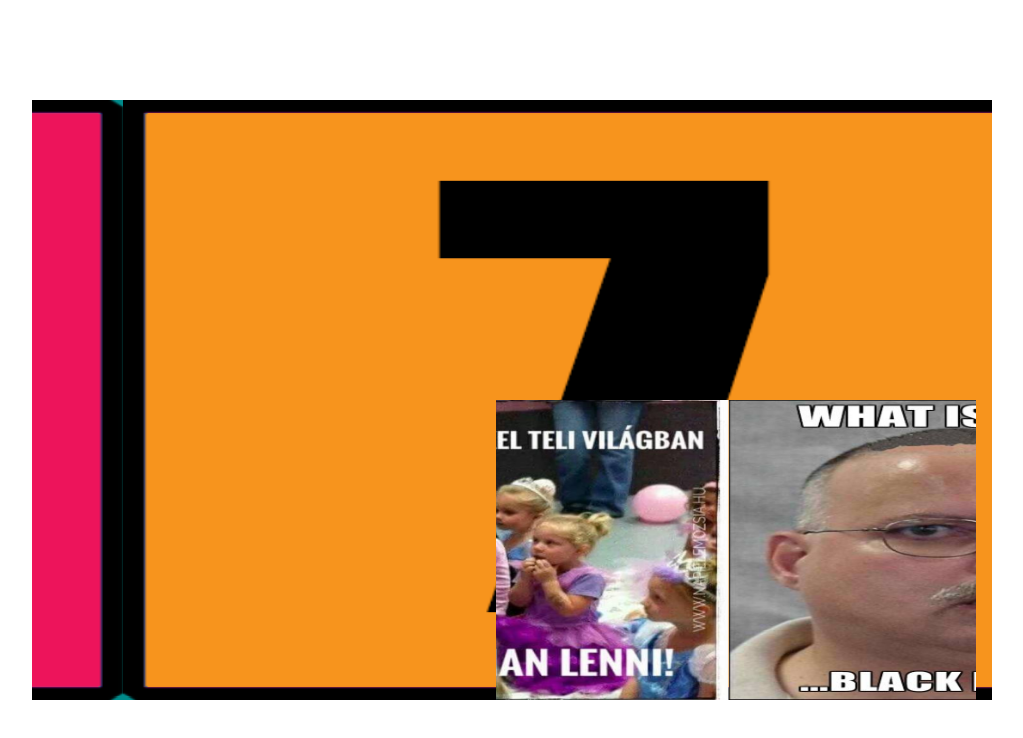
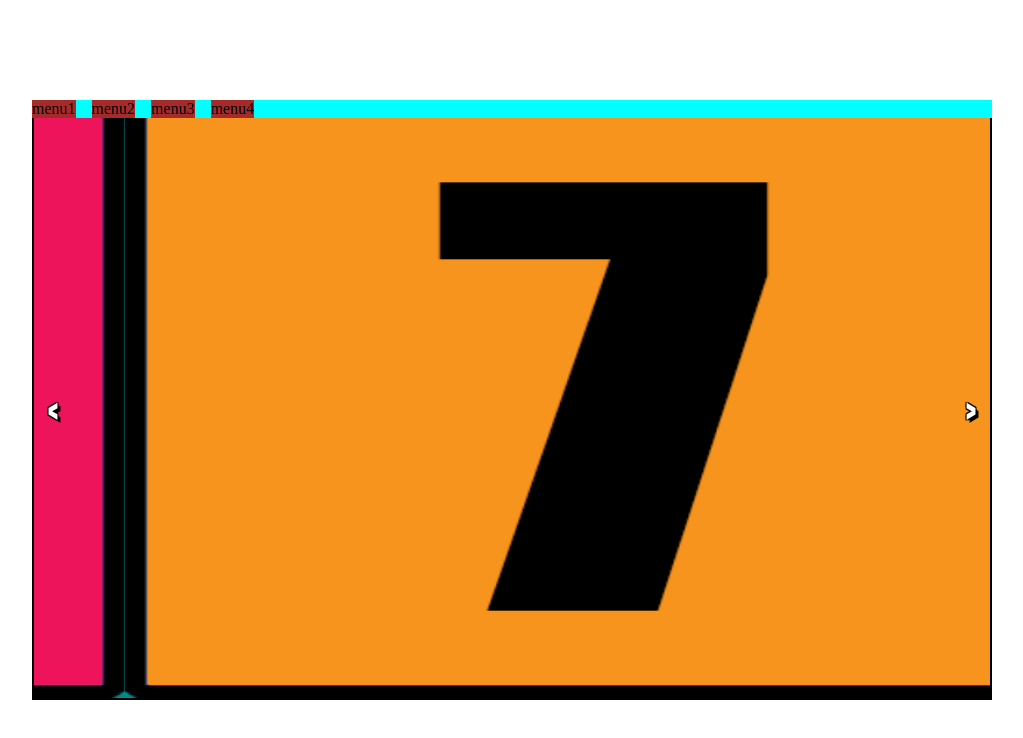
Before and after one commit to datas2k/compatible, a plain HTML site: page index.html in a window 1280 px wide. Shown: the whole page, without its empty margins (128-1151 px from the left). Drawn offline with Linux system fonts and the light colour scheme.

Commit message:
CONTOL!!

```diff
--- a/index.css
+++ b/index.css
@@ -20,12 +20,44 @@ html, body {
   height: 75%;
   display: flex;
   flex-flow: column;
-  justify-content: center;
-  align-items: center;
+  justify-content: flex-start;
+  align-items: flex-start;
+}
+
+.nav {
+  position: relative;
+  background-color: aqua;
+  display: flex;
+  flex-flow: column;
+  width: 100%;
+  height: fit-content;
+}
+
+.nav ul {
+  list-style: none;
+  display: flex;
+  flex-flow: row wrap;
+}
+
+.nav ul li {
+  margin-right: 1em;
+  background-color: brown;
 }
 
 
-.container1 {
+.carousel-container1 {
+  position: absolute;
+  width: 100%;
+  height: 100%;
+  display: flex;
+  flex-flow: column;
+  justify-content: center;
+  align-items: center;
+  z-index: 0;
+  border: 2px solid black;
+}
+
+.carousel-CTRL-container {
   position: relative;
   width: 100%;
   height: 100%;
@@ -33,18 +65,5 @@ html, body {
   flex-flow: column;
   justify-content: center;
   align-items: center;
-  z-index: 0;
-}
-
-.container2 {
-  position: absolute;
-  width: 50%;
-  height: 50%;
-  top: 50%;
-  right: 1em;
-  display: flex;
-  flex-flow: column;
-  justify-content: center;
-  align-items: center;
   z-index: 1;
 }
--- a/index.html
+++ b/index.html
@@ -10,12 +10,24 @@
 </head>
 <body>
   <div class="wrapper">
-    <div class="container1">
+
+    <div class="carousel-container1">
       <div class="carousel" id="carousel-1"></div>
     </div>
-    <div class="container2">
-      <div class="carousel" id="carousel-2"></div>
+
+    <div class="nav">
+      <ul>
+        <li>menu1</li>
+        <li>menu2</li>
+        <li>menu3</li>
+        <li>menu4</li>
+      </ul>
     </div>
+
+    <div class="carousel-CTRL-container">
+      <div class="carousel-CTRL" data-carousel="carousel-1"></div>
+    </div>
+
   </div>
 
 
--- a/index.js
+++ b/index.js
@@ -62,26 +62,44 @@ class CarouselCTRL {
     this.control.style.position = 'absolute';
     this.control.style.display = "flex";
     this.control.style.flexFlow = "row";
-    this.control.style.justifyContent = "center";
+    this.control.style.justifyContent = "space-between";
     this.control.style.alignItems = "center";
     this.control.style.width = `100%`;
     this.control.style.height = `100%`;
     this.control.style.backgroundColor = "transparent";
     this.control.style.zIndex = 100;
     this.controlPrev = document.createElement('div');
-    this.controlCover = document.createElement('div');
     this.controlNext = document.createElement('div');
-    this.controls = [this.controlPrev,this.controlCover,this.controlNext]
+
+    //this.controlCover = document.createElement('div');
+
+    this.controls = [this.controlPrev,this.controlNext]; //,this.controlCover
     this.controls.forEach(e => {
       e.style.height = '100%';
-      e.style.backgroundColor = 'red';
-      e.style.width = '1em';
+      e.style.display = "flex";
+      e.style.flexFlow = "column";
+      e.style.justifyContent = "center";
+      e.style.alignItems = "center";
+      e.style.width = 'fit-content';
+      e.style.padding = '0.5em';
+      e.style.fontSize = '2em';
+      e.style.fontFamily = 'impact';
       e.style.zIndex = 110;
-      e.style.border = "2px solid pink";
+      e.style.color = 'white';
+      e.style.textShadow = "3px 3px 0 #000,-1px -1px 0 #000,1px -1px 0 #000,-1px 1px 0 #000,1px 1px 0 #000";
       this.control.appendChild(e);
     });
-    this.controlCover.style.flex = 'auto';
-    this.controlCover.style.backgroundColor = 'transparent';
+    this.controlPrev.textContent = "<";
+    this.controlNext.textContent = ">";
+
+    for (let i = 0; i < 2; i++) {
+      this.controls[i].style.cursor = "pointer";
+    }
+
+
+    //this.controlCover.style.flex = 'auto';
+    //this.controlCover.style.backgroundColor = 'transparent';
+
     this.controlPrev.addEventListener('click', ()=> {
       carousel.animation('left','click');
     },false);
```
